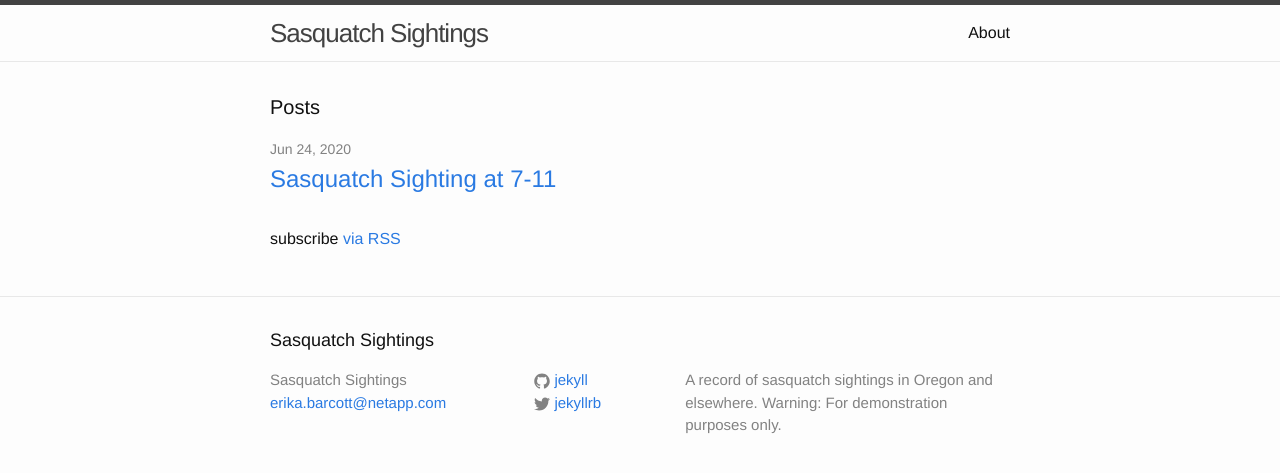
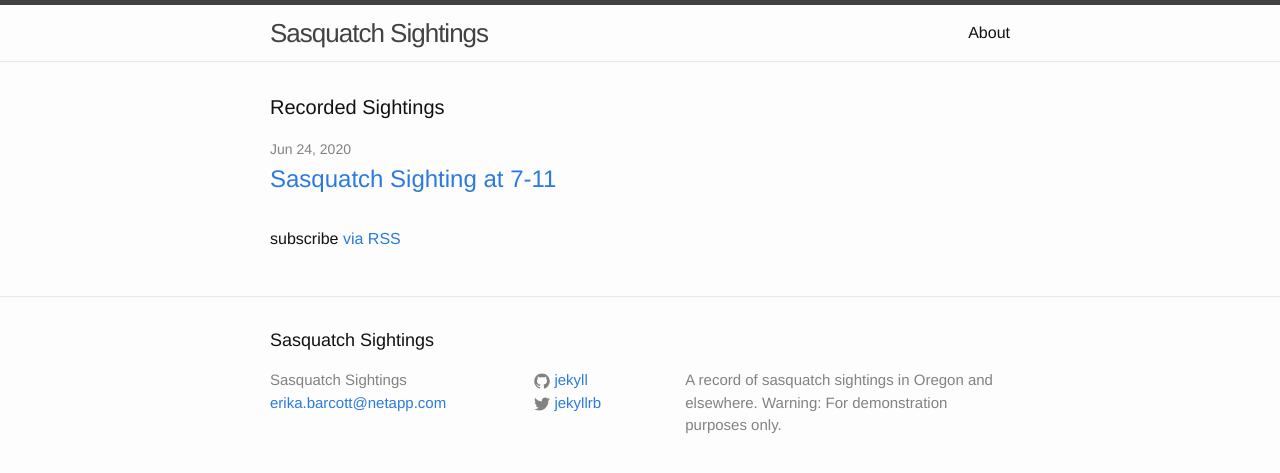
Before and after one commit to ebarcott/ebarcott.github.io, a Jekyll site: the page built from index.html, in a window 1280 px wide. Shown: the top 473 px of the page. Built offline with Jekyll 4.4.1, drawn with Linux system fonts in a browser that asks for light colours.

Commit message:
beep boop

```diff
--- a/index.html
+++ b/index.html
@@ -4,7 +4,7 @@
 
 <div class="home">
 
-  <h1 class="page-heading">Posts</h1>
+  <h1 class="page-heading">Recorded Sightings</h1>
 
   <ul class="post-list">
     {% for post in site.posts %}
```
